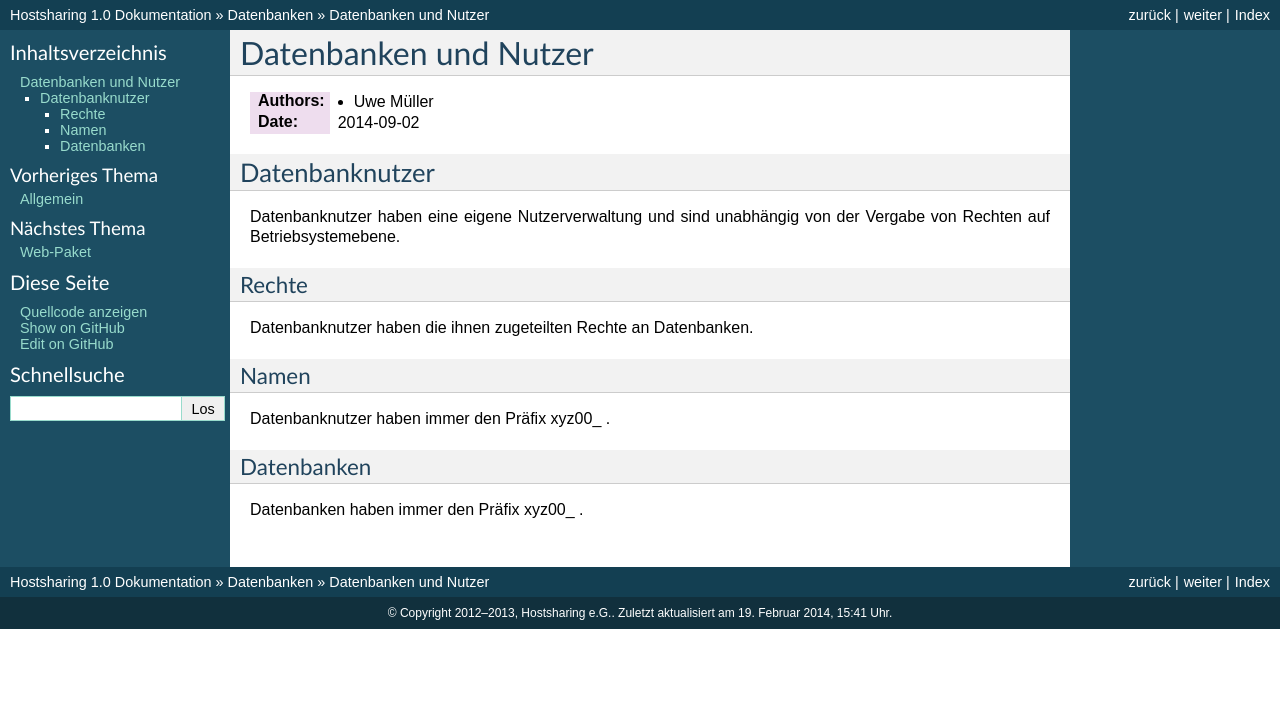
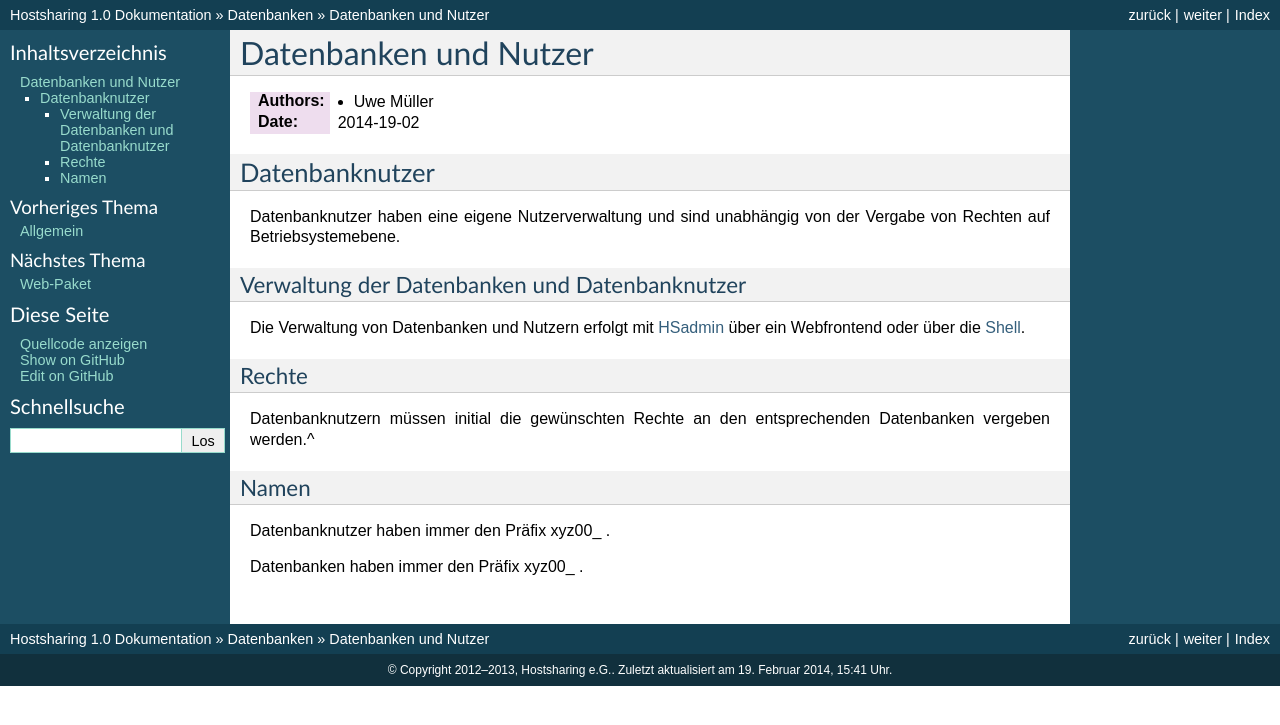
Before and after one commit to hostsharing/hs.docs.users, a Sphinx documentation site: the page built from source/datenbanken/datenbanken-nutzer.rst, in a window 1280 px wide. Shown: the top 725 px of the page. Built offline with Sphinx 7.4.7, drawn with Linux system fonts in a browser that asks for light colours.

Commit message:
add text and typo

```diff
--- a/source/datenbanken/datenbanken-nutzer.rst
+++ b/source/datenbanken/datenbanken-nutzer.rst
@@ -4,7 +4,7 @@
 
 :Authors: - Uwe Müller
 
-:Date:     2014-09-02
+:Date:     2014-19-02
 
 
 Datenbanknutzer
@@ -13,11 +13,16 @@
 Datenbanknutzer haben eine eigene Nutzerverwaltung und sind unabhängig von der Vergabe von Rechten auf Betriebsystemebene.
 
 
+Verwaltung der Datenbanken und Datenbanknutzer
+---------------------------------------------
+
+Die Verwaltung von Datenbanken und Nutzern erfolgt mit :term:`HSadmin` über ein Webfrontend oder über die :term:`Shell`.
+
 
 Rechte
 ------
 
-Datenbanknutzer haben die ihnen zugeteilten Rechte an Datenbanken.
+Datenbanknutzern müssen initial die gewünschten Rechte an den entsprechenden Datenbanken vergeben werden.^
 
 
 Namen
```
Also changed, not shown: other parts of source/datenbanken/datenbanken-nutzer.rst (+0 -4 lines).
